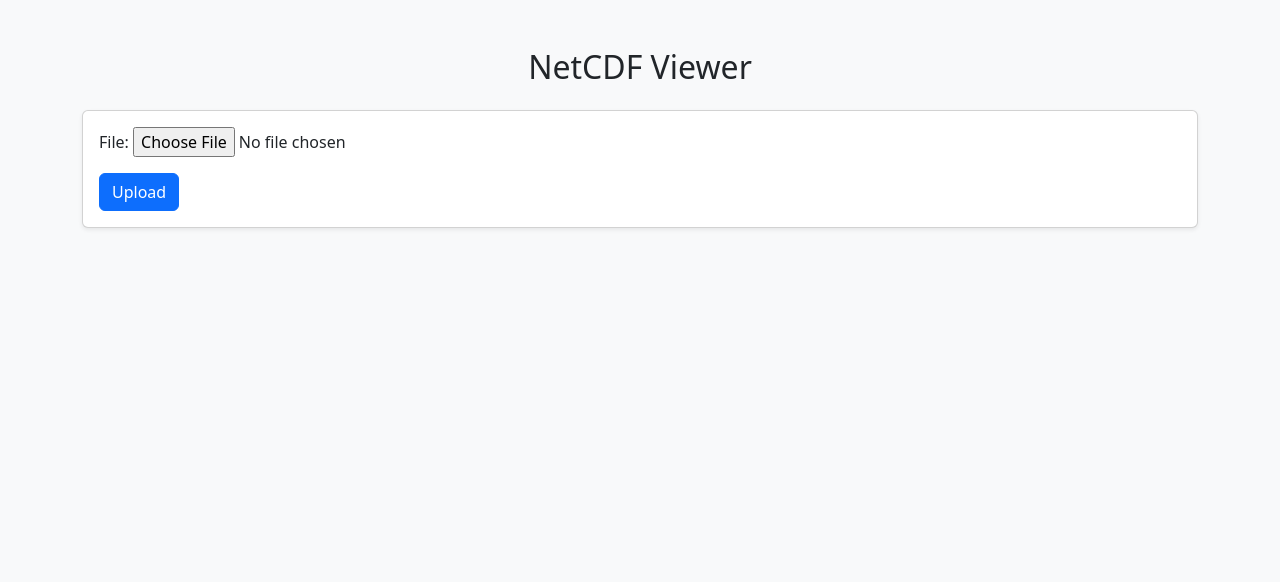
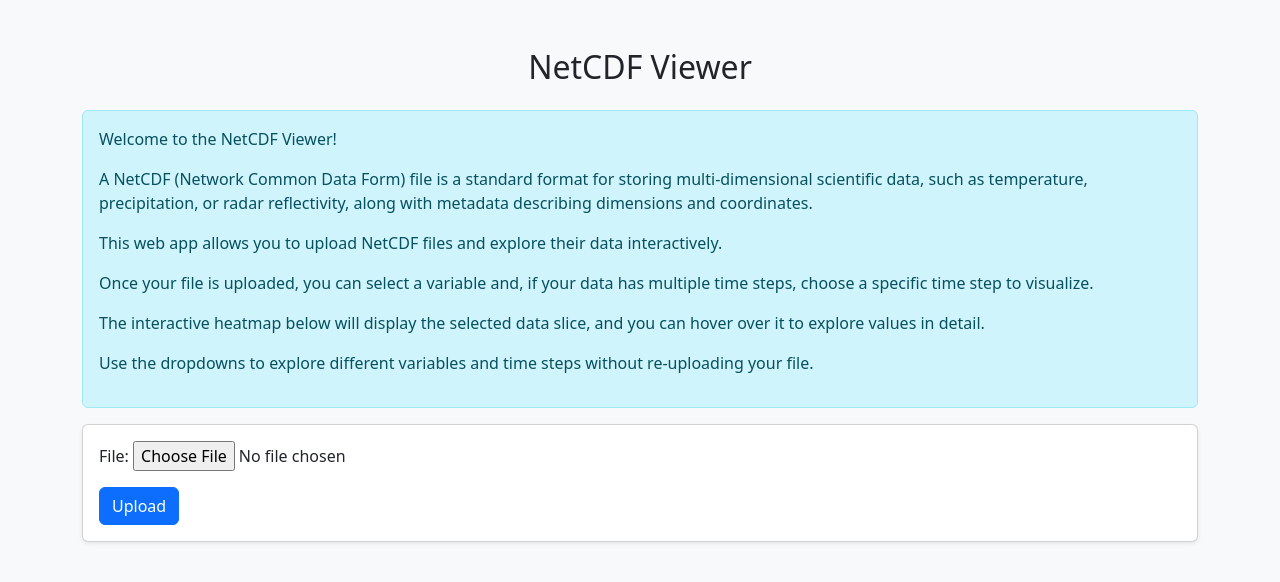
Before and after one commit to Steve-Shillitoe/netcdf_viewer, a Django app: page / in a window 1280 px wide. Shown: the top 582 px of the page. Run offline with Django 3.2, Linux system fonts and the light colour scheme.

Commit message:
added introductory text to the top of the web page

```diff
--- a/uploader/templates/uploader/upload.html
+++ b/uploader/templates/uploader/upload.html
@@ -9,6 +9,17 @@
 
     <div class="container py-5">
         <h2 class="mb-4 text-center">NetCDF Viewer</h2>
+        <div class="alert alert-info" role="alert">
+            <p>Welcome to the NetCDF Viewer!</p>
+            <p>A NetCDF (Network Common Data Form) file is a standard format for storing multi-dimensional scientific data,
+            such as temperature, precipitation, or radar reflectivity,
+            along with metadata describing dimensions and coordinates.</p>
+            <p>This web app allows you to upload NetCDF files and explore their data interactively.</p>
+            <p>Once your file is uploaded, you can select a variable and, if your data has multiple time steps, choose a specific time step to visualize.</p>
+            <p>The interactive heatmap below will display the selected data slice, and you can hover over it to explore values in detail.</p>
+            <p>Use the dropdowns to explore different variables and time steps without re-uploading your file.</p>
+        </div>
+
 
         <!-- File Upload Form -->
         <div class="card shadow-sm mb-4">
@@ -55,9 +66,9 @@
                     </div>
                     {% endif %}
 
-                    <div class="col-12">
+                    <!--<div class="col-12">
                         <button type="submit" class="btn btn-success mt-3">Update Plot</button>
-                    </div>
+                    </div>-->
                 </form>
             </div>
         </div>
```
